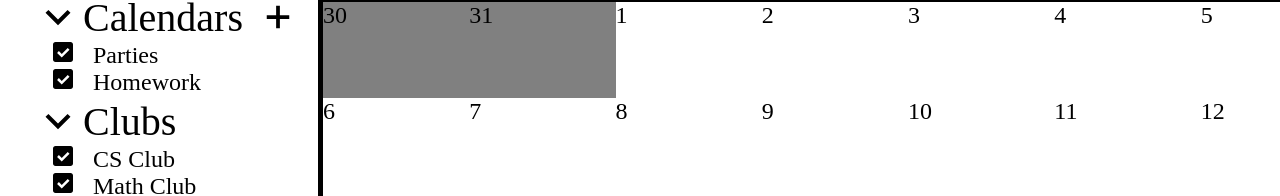
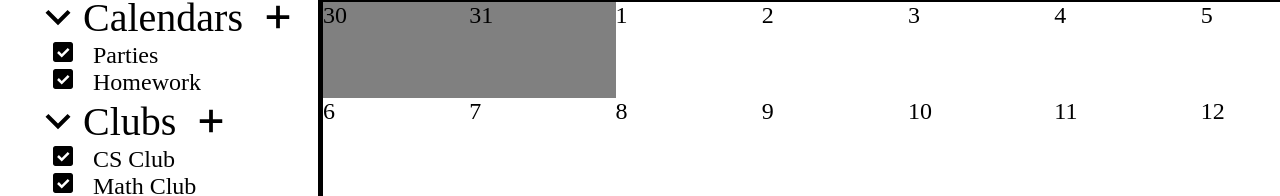
Before and after one commit to Winswins22/ClubTime, a React (Create React App) app: page / in a window 1280 px wide. Shown: the part 183-379 px from the top of the page. Built offline with nearby package versions, Linux system fonts and the light colour scheme.

Commit message:
final minor touchups

```diff
--- a/src/components/Calendar/Calendar.jsx
+++ b/src/components/Calendar/Calendar.jsx
@@ -195,9 +195,6 @@ const Calendar = () => {
           {
             makeEvent(day, e)
           }
-          {/* {
-            <Event time={e.date.format('h:mm a')} name={e.name}></Event>
-          } */}
         </>)
       })
 
@@ -216,7 +213,7 @@ const Calendar = () => {
           <CollapsibleItem style={{cursor: "pointer"}} toggleCheckmark={showParties} name="Parties" doClick={clickParties}></CollapsibleItem>
           <CollapsibleItem style={{cursor: "pointer"}} toggleCheckmark={showHw} name="Homework" doClick={clickHw}></CollapsibleItem>
 
-          <CollapsibleHeader title={"Clubs"}></CollapsibleHeader>
+          <CollapsibleHeader usePlus={true} title={"Clubs"}></CollapsibleHeader>
           <CollapsibleItem style={{cursor: "pointer"}} toggleCheckmark={showCS} name="CS Club" doClick={clickCS}></CollapsibleItem>
           <CollapsibleItem style={{cursor: "pointer"}} toggleCheckmark={showMath} name="Math Club" doClick={clickMath}></CollapsibleItem>
         </MenuWrapper>
--- a/src/components/Menu/Menu.elems.jsx
+++ b/src/components/Menu/Menu.elems.jsx
@@ -26,6 +26,7 @@ export const CollapsibleHeader = ({title, usePlus = false}) => {
       <MdKeyboardArrowDown size={50}></MdKeyboardArrowDown>
       <Text> {title} </Text>
       <Spacing></Spacing>
+
       {
         usePlus ?
           <GoPlus size={30} style={{cursor:"pointer"}}></GoPlus>
```
